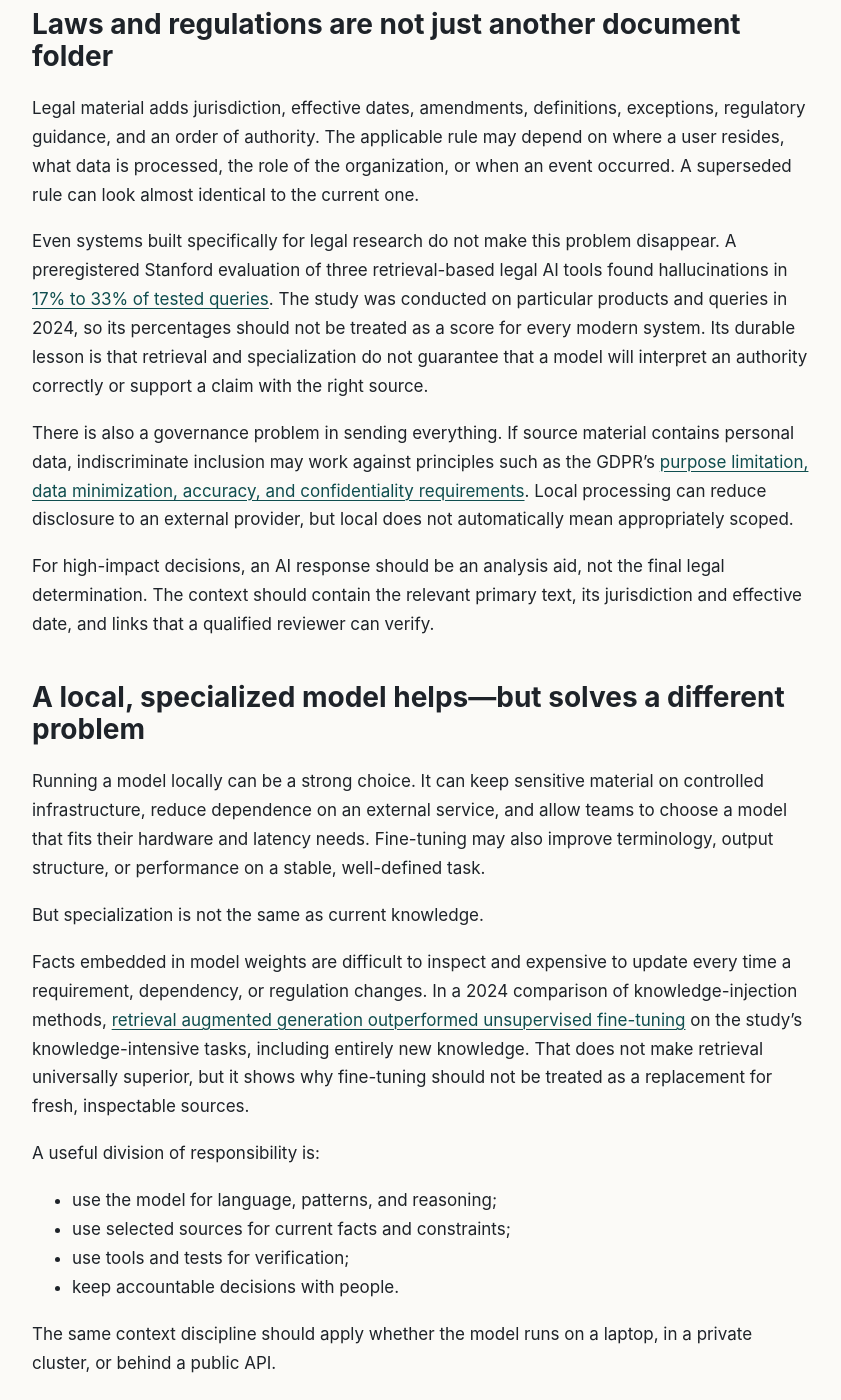
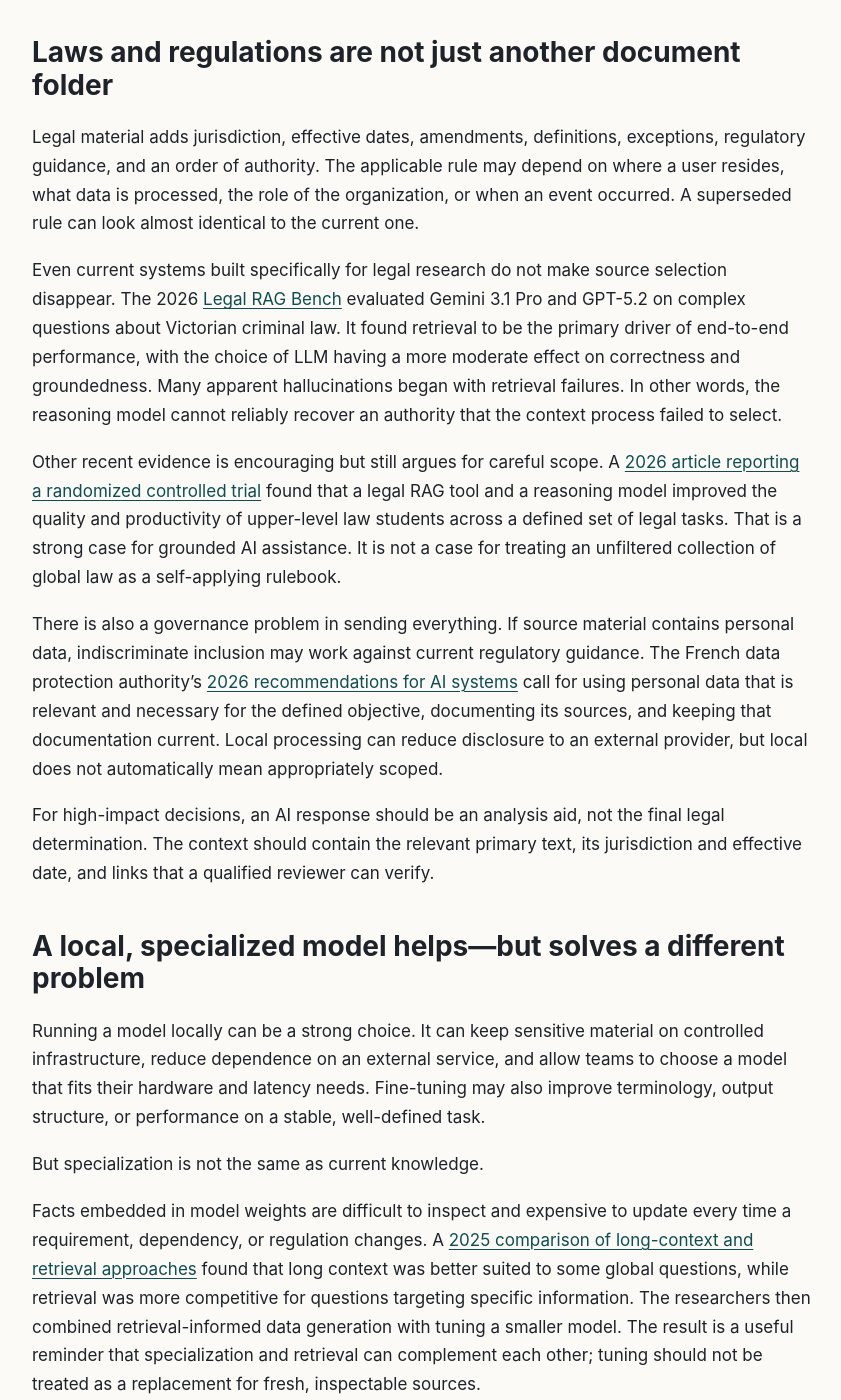
Before and after one commit to XTSoftwareLabs/neatcontext-blog, a Jekyll site: the page built from _posts/2026-07-14-why-more-context-is-not-always-better-context.md, in a window 1280 px wide and 1400 px high, scrolled down 2214 px. Shown: the whole window, without its empty margins (128-969 px from the left). Built offline with Jekyll 4.4.1, drawn with Linux system fonts in a browser that asks for light colours; some of the changed text lies outside the part shown.

Commit message:
Refresh context post references

```diff
--- a/_posts/2026-07-14-why-more-context-is-not-always-better-context.md
+++ b/_posts/2026-07-14-why-more-context-is-not-always-better-context.md
@@ -21,9 +21,9 @@
 
 If all of it is presented as equally important, the model has to infer which parts are live and which are historical. Similar names in unrelated services can look relevant. An obsolete implementation may be easier to find than the replacement. A test fixture can be mistaken for a production default.
 
-Long context windows do not remove this problem. The [*Lost in the Middle* study](https://arxiv.org/abs/2307.03172) found that model performance could change significantly depending on where relevant information appeared, with information in the middle of a long input often used less reliably. The authors also found that adding more retrieved documents produced diminishing gains well before retrieval recall was exhausted.
+Long context windows do not remove this problem. The 2025 ICML paper [*NoLiMa: Long-Context Evaluation Beyond Literal Matching*](https://proceedings.mlr.press/v267/modarressi25a.html) evaluated 13 models advertised with context windows of at least 128K tokens. Performance fell significantly as context grew when finding the answer required inference rather than a literal text match. At 32K tokens, 11 models scored below half of their strong short-context baselines.
 
-Repository-level code research points in the same direction. [RepoCoder](https://aclanthology.org/2023.emnlp-main.151/) improved code completion by retrieving relevant repository snippets and iterating between retrieval and generation. Its result is not proof that one retrieval method solves every coding task. It is evidence for a more useful principle: repository-wide availability is valuable, while task-level selection is still necessary.
+Repository-level code research points in the same direction. A 2025 AAAI study on [hierarchical context pruning](https://ojs.aaai.org/index.php/AAAI/article/view/34782) reduced prompts from roughly 50,000 repository tokens to around 8,000. Its pruned prompts improved completion accuracy on five of the six code models tested while also improving throughput. One benchmark does not prove that aggressive pruning is always best, but it supports a more useful principle: repository-wide availability is valuable, while task-level selection is still necessary.
 
 The AI may need access to the whole repository. It rarely needs the whole repository in a single working set.
 
@@ -41,9 +41,11 @@
 
 Legal material adds jurisdiction, effective dates, amendments, definitions, exceptions, regulatory guidance, and an order of authority. The applicable rule may depend on where a user resides, what data is processed, the role of the organization, or when an event occurred. A superseded rule can look almost identical to the current one.
 
-Even systems built specifically for legal research do not make this problem disappear. A preregistered Stanford evaluation of three retrieval-based legal AI tools found hallucinations in [17% to 33% of tested queries](https://arxiv.org/abs/2405.20362). The study was conducted on particular products and queries in 2024, so its percentages should not be treated as a score for every modern system. Its durable lesson is that retrieval and specialization do not guarantee that a model will interpret an authority correctly or support a claim with the right source.
+Even current systems built specifically for legal research do not make source selection disappear. The 2026 [Legal RAG Bench](https://arxiv.org/abs/2603.01710) evaluated Gemini 3.1 Pro and GPT-5.2 on complex questions about Victorian criminal law. It found retrieval to be the primary driver of end-to-end performance, with the choice of LLM having a more moderate effect on correctness and groundedness. Many apparent hallucinations began with retrieval failures. In other words, the reasoning model cannot reliably recover an authority that the context process failed to select.
 
-There is also a governance problem in sending everything. If source material contains personal data, indiscriminate inclusion may work against principles such as the GDPR's [purpose limitation, data minimization, accuracy, and confidentiality requirements](https://eur-lex.europa.eu/legal-content/EN/TXT/?uri=CELEX%3A32016R0679). Local processing can reduce disclosure to an external provider, but local does not automatically mean appropriately scoped.
+Other recent evidence is encouraging but still argues for careful scope. A [2026 article reporting a randomized controlled trial](https://repository.law.umich.edu/facarticles/3173/) found that a legal RAG tool and a reasoning model improved the quality and productivity of upper-level law students across a defined set of legal tasks. That is a strong case for grounded AI assistance. It is not a case for treating an unfiltered collection of global law as a self-applying rulebook.
+
+There is also a governance problem in sending everything. If source material contains personal data, indiscriminate inclusion may work against current regulatory guidance. The French data protection authority's [2026 recommendations for AI systems](https://www.cnil.fr/en/ai-system-development-cnils-recommendations-to-comply-gdpr) call for using personal data that is relevant and necessary for the defined objective, documenting its sources, and keeping that documentation current. Local processing can reduce disclosure to an external provider, but local does not automatically mean appropriately scoped.
 
 For high-impact decisions, an AI response should be an analysis aid, not the final legal determination. The context should contain the relevant primary text, its jurisdiction and effective date, and links that a qualified reviewer can verify.
 
@@ -53,7 +55,7 @@
 
 But specialization is not the same as current knowledge.
 
-Facts embedded in model weights are difficult to inspect and expensive to update every time a requirement, dependency, or regulation changes. In a 2024 comparison of knowledge-injection methods, [retrieval augmented generation outperformed unsupervised fine-tuning](https://aclanthology.org/2024.emnlp-main.15/) on the study's knowledge-intensive tasks, including entirely new knowledge. That does not make retrieval universally superior, but it shows why fine-tuning should not be treated as a replacement for fresh, inspectable sources.
+Facts embedded in model weights are difficult to inspect and expensive to update every time a requirement, dependency, or regulation changes. A [2025 comparison of long-context and retrieval approaches](https://arxiv.org/abs/2503.16071) found that long context was better suited to some global questions, while retrieval was more competitive for questions targeting specific information. The researchers then combined retrieval-informed data generation with tuning a smaller model. The result is a useful reminder that specialization and retrieval can complement each other; tuning should not be treated as a replacement for fresh, inspectable sources.
 
 A useful division of responsibility is:
 
```
